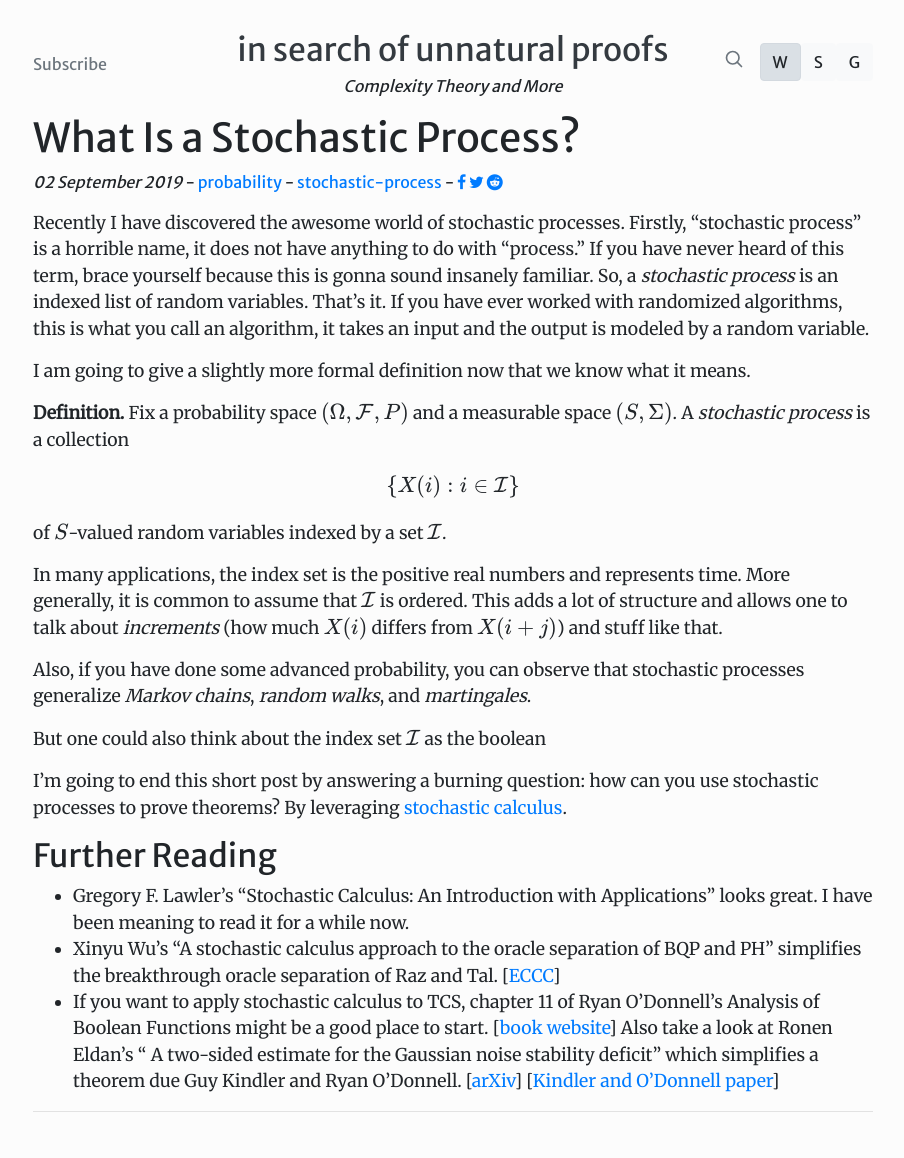
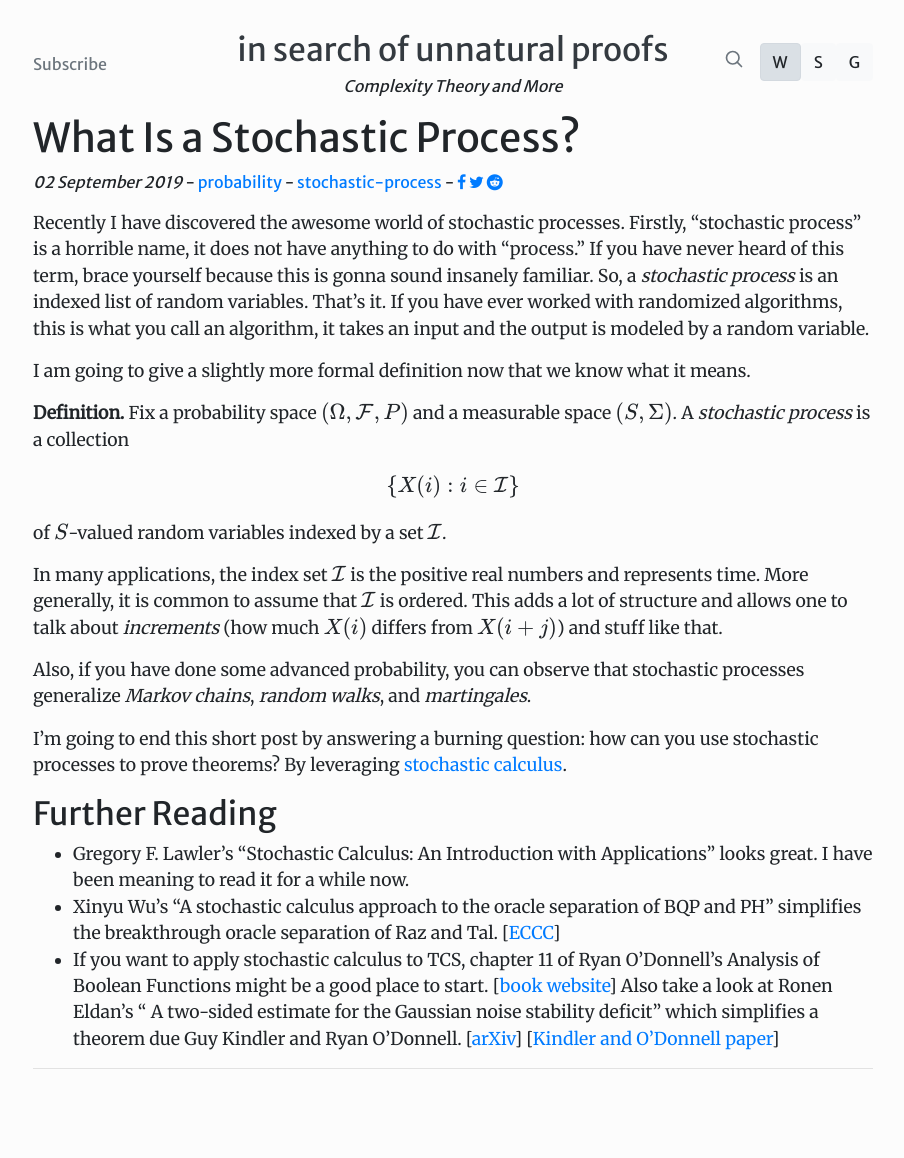
Before and after one commit to unnatural-proofs/unnatural-proofs.github.io, a Jekyll site: the page built from _posts/2019-9-2-what-is-a-stochastic-process.md, in a window 1280 px wide. Shown: the whole page, without its empty margins (187-1091 px from the left). Built offline with Jekyll 4.4.1, drawn with Linux system fonts in a browser that asks for light colours; nearby versions of some CDN libraries; formulas are drawn with MathJax 3; comment, search, counter and statistics services are not loaded; after the commit the page ends 1115 px from its top, so only the background shows below that.

Commit message:
fix two typos

```diff
--- a/_posts/2019-9-2-what-is-a-stochastic-process.md
+++ b/_posts/2019-9-2-what-is-a-stochastic-process.md
@@ -25,11 +25,9 @@ I am going to give a slightly more formal definition now that we know what it me
 \\]
 of $S$-valued random variables indexed by a set $\I$.
 
-In many applications, the index set is the positive real numbers and represents time. More generally, it is common to assume that $\I$ is ordered. This adds a lot of structure and allows one to talk about *increments* (how much $X(i)$ differs from $X(i+j)$) and stuff like that.
+In many applications, the index set $\I$ is the positive real numbers and represents time. More generally, it is common to assume that $\I$ is ordered. This adds a lot of structure and allows one to talk about *increments* (how much $X(i)$ differs from $X(i+j)$) and stuff like that.
 
 Also, if you have done some advanced probability, you can observe that stochastic processes generalize *Markov chains*, *random walks*, and *martingales*.
-
-But one could also think about the index set $\I$ as the boolean
 
 I'm going to end this short post by answering a burning question: how can you use stochastic processes to prove theorems? By leveraging [stochastic calculus](https://en.wikipedia.org/wiki/Stochastic_calculus).
 
```
